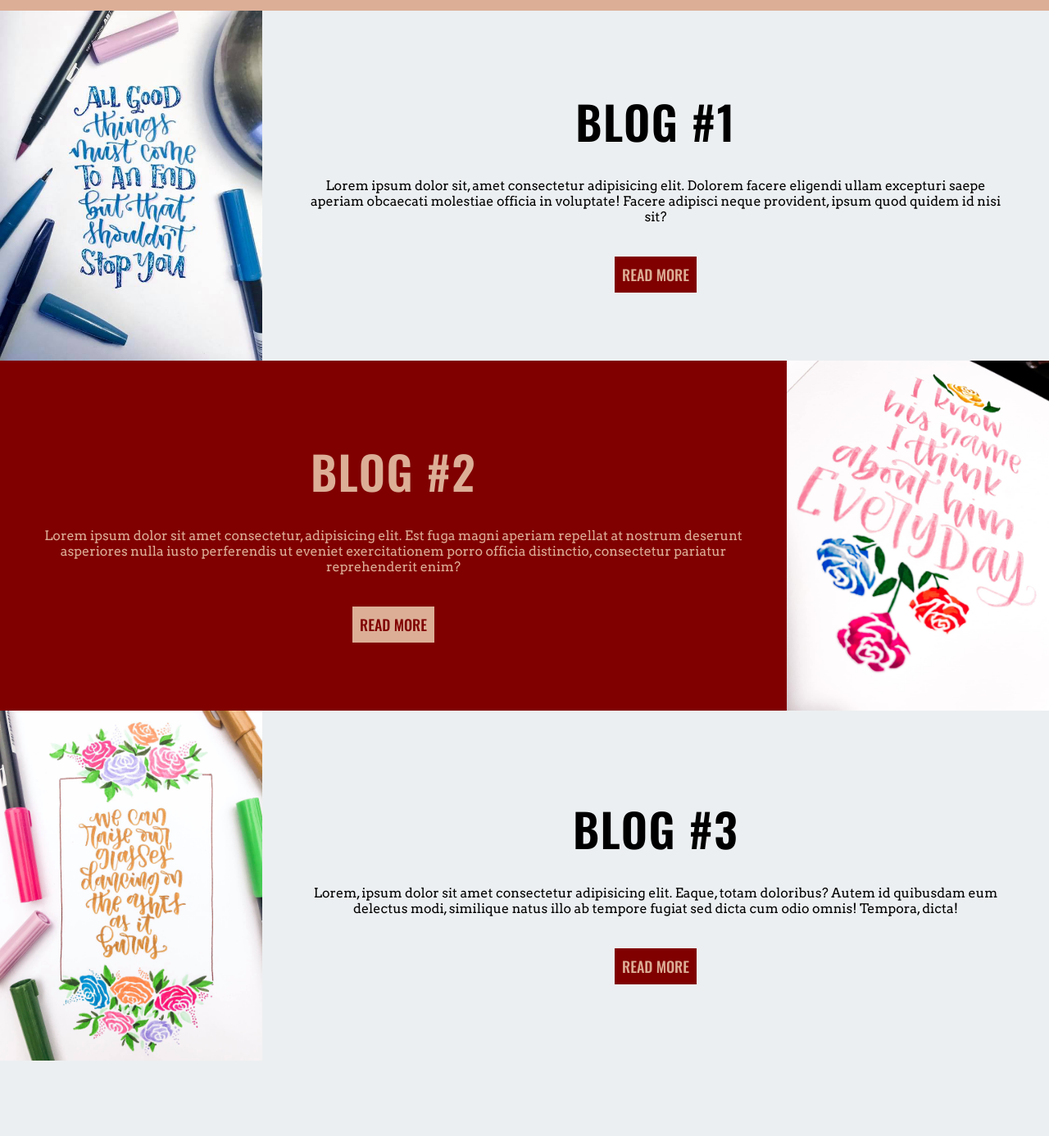
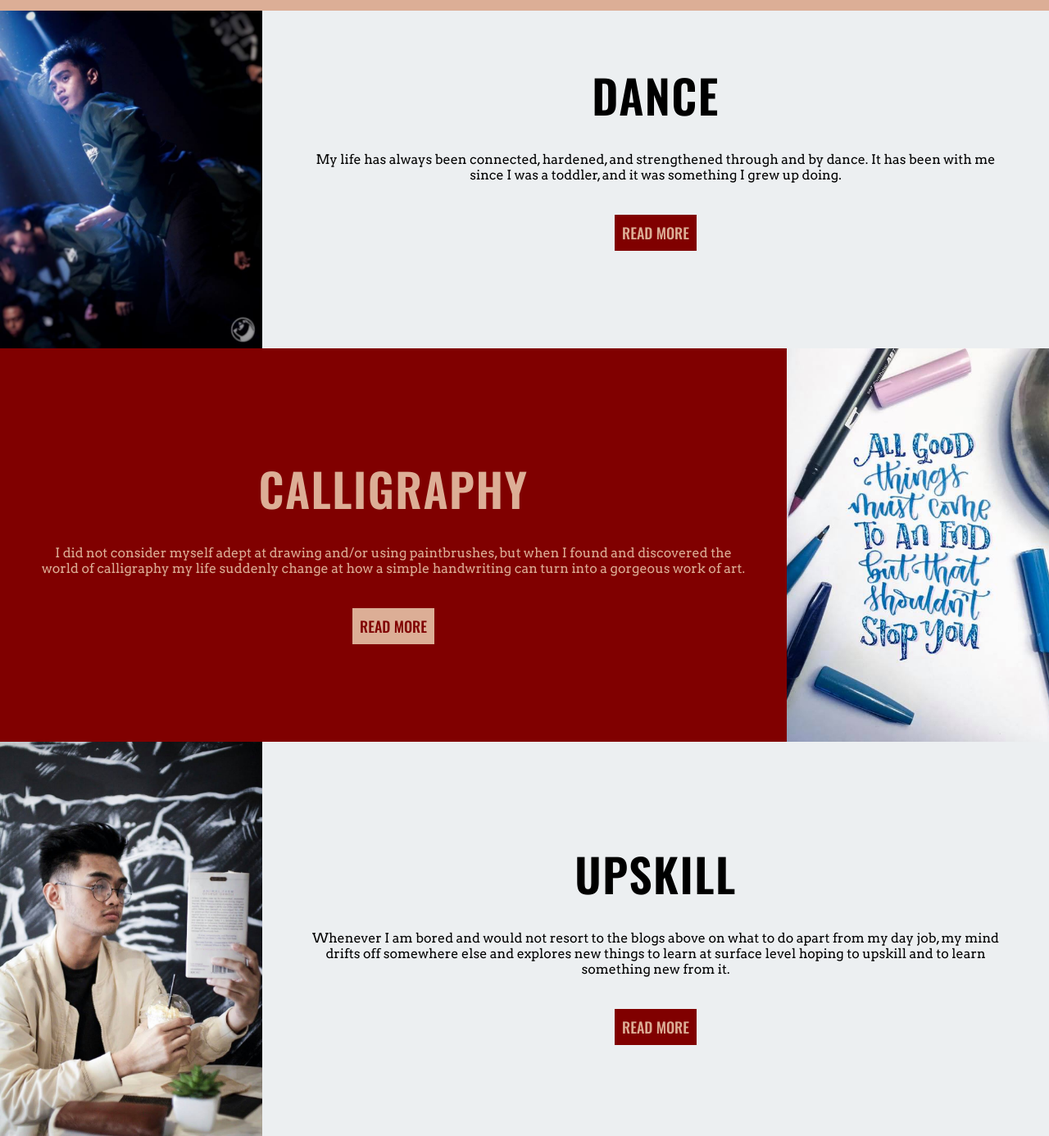
Before and after one commit to JakeyMattie/ict726-assessment01, a plain HTML site: page blog.html in a window 1280 px wide. Shown: the part 55-1441 px from the top of the page at 82% size. Before the commit the page ends 1349 px from the top, so only its background shows below. Drawn offline with nearby package versions, Linux system fonts and the light colour scheme.

Commit message:
Added new photos, updated photos and text on Blog list, and made nav bar fixed

```diff
--- a/CSS/styles.css
+++ b/CSS/styles.css
@@ -29,6 +29,8 @@ body {
 
 nav {
     display: flex;
+    position: fixed;
+    width: 100%;
     background-color: var(--second-colour);
     padding: 1em 0;
 }
--- a/blog.html
+++ b/blog.html
@@ -24,26 +24,26 @@
 
     <main>
         <div class="blog-container">
-            <img class="blog-photo-one" src="Photos/Callig1.jpg" alt="Blog Photo #1">
+            <img class="blog-photo-one" src="Photos/Dance1.jpg" alt="Blog Photo #1">
             <div class="blog-content-one">
-                <h1 class="main-heading blog-heading">Blog #1</h1>
-                <p class="blog-para">Lorem ipsum dolor sit, amet consectetur adipisicing elit. Dolorem facere eligendi ullam excepturi saepe aperiam obcaecati molestiae officia in voluptate! Facere adipisci neque provident, ipsum quod quidem id nisi sit?</p>
+                <h1 class="main-heading blog-heading">Dance</h1>
+                <p class="blog-para">My life has always been connected, hardened, and strengthened through and by dance. It has been with me since I was a toddler, and it was something I grew up doing.</p>
                 <button><a class="btn btn-dark" href="#">Read More</a></button>
             </div>
 
 
-            <img class="blog-photo-two" src="Photos/Callig2.jpg" alt="Blog Photo #2">
+            <img class="blog-photo-two" src="Photos/Callig1.jpg" alt="Blog Photo #2">
             <div class="blog-content-two">
-                <h1 class="main-heading blog-heading">Blog #2</h1>
-                <p class="blog-para">Lorem ipsum dolor sit amet consectetur, adipisicing elit. Est fuga magni aperiam repellat at nostrum deserunt asperiores nulla iusto perferendis ut eveniet exercitationem porro officia distinctio, consectetur pariatur reprehenderit enim?</p>
+                <h1 class="main-heading blog-heading">Calligraphy</h1>
+                <p class="blog-para">I did not consider myself adept at drawing and/or using paintbrushes, but when I found and discovered the world of calligraphy my life suddenly change at how a simple handwriting can turn into a gorgeous work of art.</p>
                 <button><a class="btn btn-two" href="#">Read More</a></button>
             </div>
 
 
-            <img class="blog-photo-three" src="Photos/Callig3.jpg" alt="Blog Photo #3">
+            <img class="blog-photo-three" src="Photos/Portrait2.jpg" alt="Blog Photo #3">
             <div class="blog-content-three">
-                <h1 class="main-heading blog-heading">Blog #3</h1>
-                <p class="blog-para">Lorem, ipsum dolor sit amet consectetur adipisicing elit. Eaque, totam doloribus? Autem id quibusdam eum delectus modi, similique natus illo ab tempore fugiat sed dicta cum odio omnis! Tempora, dicta!</p>
+                <h1 class="main-heading blog-heading">Upskill</h1>
+                <p class="blog-para">Whenever I am bored and would not resort to the blogs above on what to do apart from my day job, my mind drifts off somewhere else and explores new things to learn at surface level hoping to upskill and to learn something new from it.</p>
                 <button><a class="btn btn-dark" href="#">Read More</a></button>
             </div>
 
```
Also changed, not shown: Photos/Dance1.jpg (added), Photos/Dance2.jpg (added), Photos/Portrait2.jpg (added).
